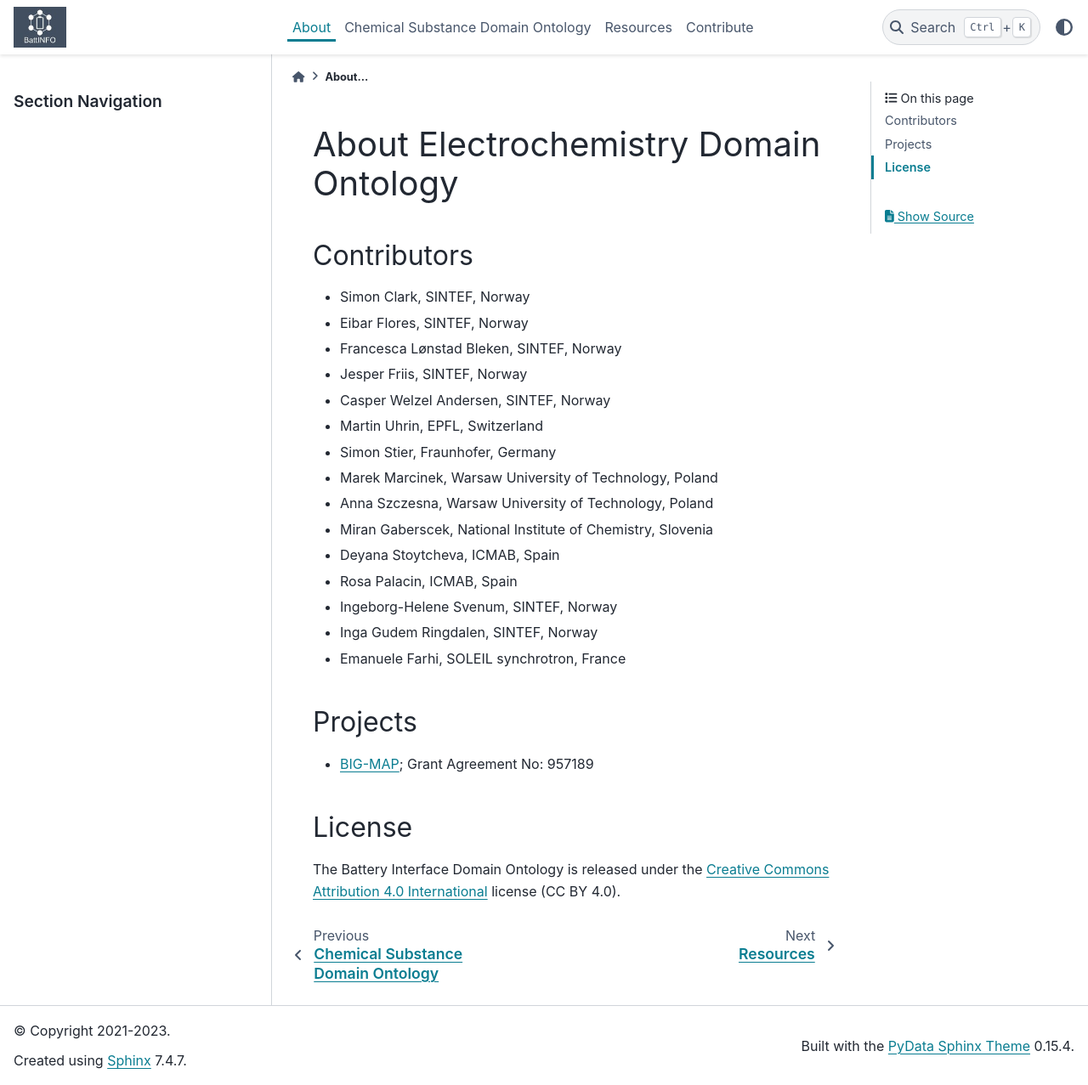
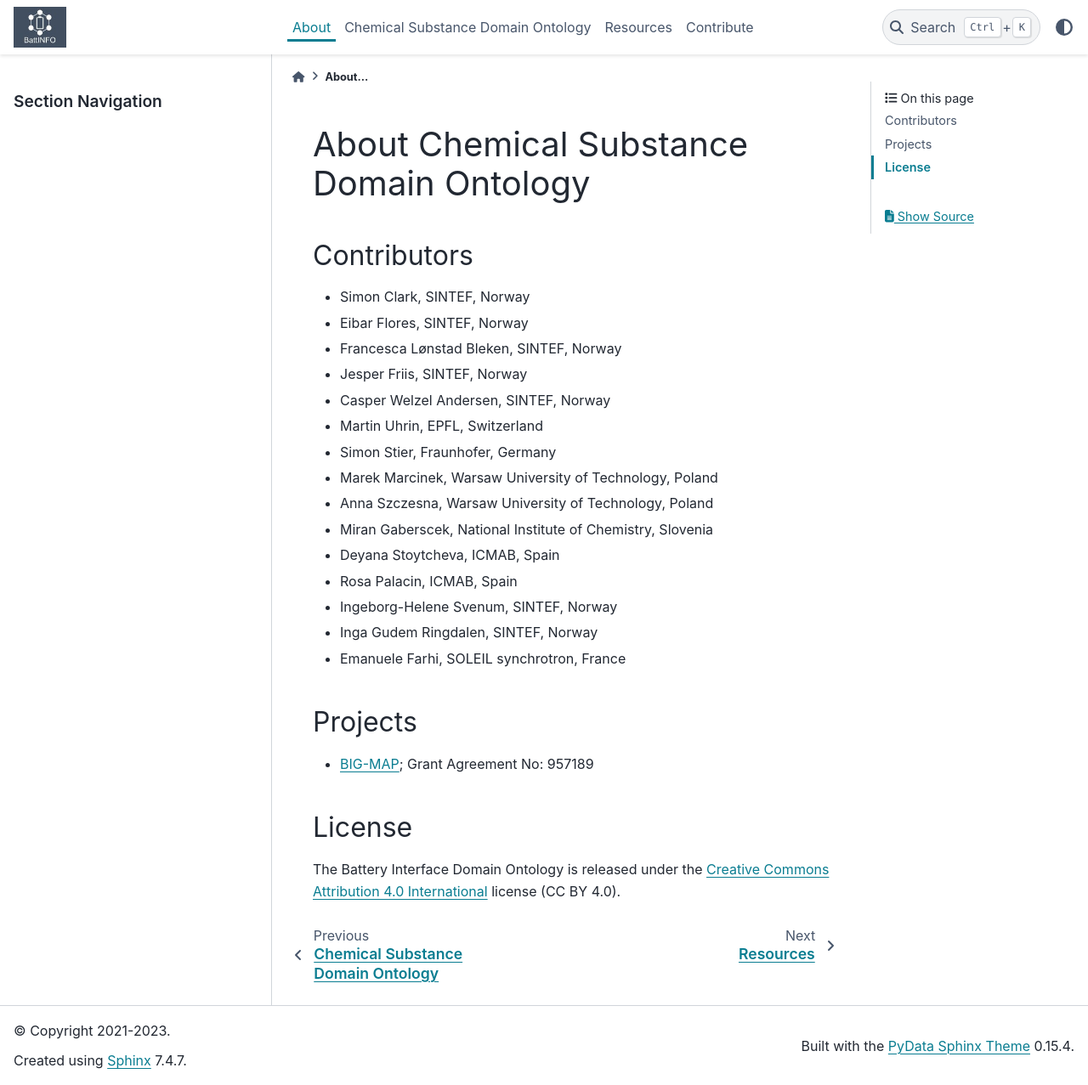
Before and after one commit to emmo-repo/domain-chemical-substance, a Sphinx documentation site: the page built from sphinx/about.rst, in a window 1280 px wide and 1277 px high. Shown: the whole window at 85% size. Built offline with Sphinx 7.4.7 and the PyData theme 0.15.4, drawn with Linux system fonts in a browser that asks for light colours; pages that are not in the unit, such as notebooks, are missing from menus.

Commit message:
update in about.rst file

```diff
--- a/sphinx/about.rst
+++ b/sphinx/about.rst
@@ -1,5 +1,5 @@
-About Electrochemistry Domain Ontology
-======================================
+About Chemical Substance Domain Ontology
+========================================
 
 Contributors
 ------------
```
